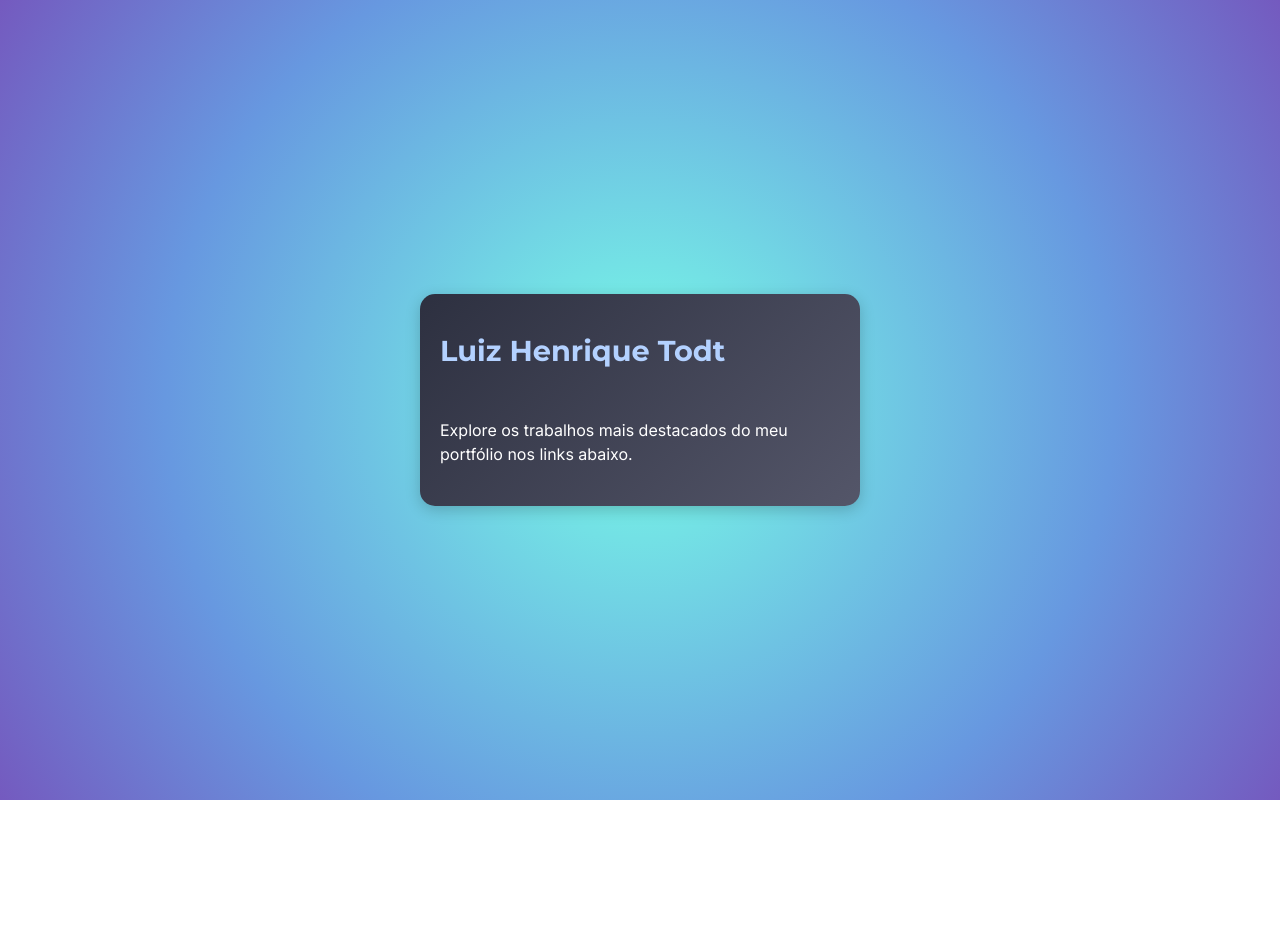
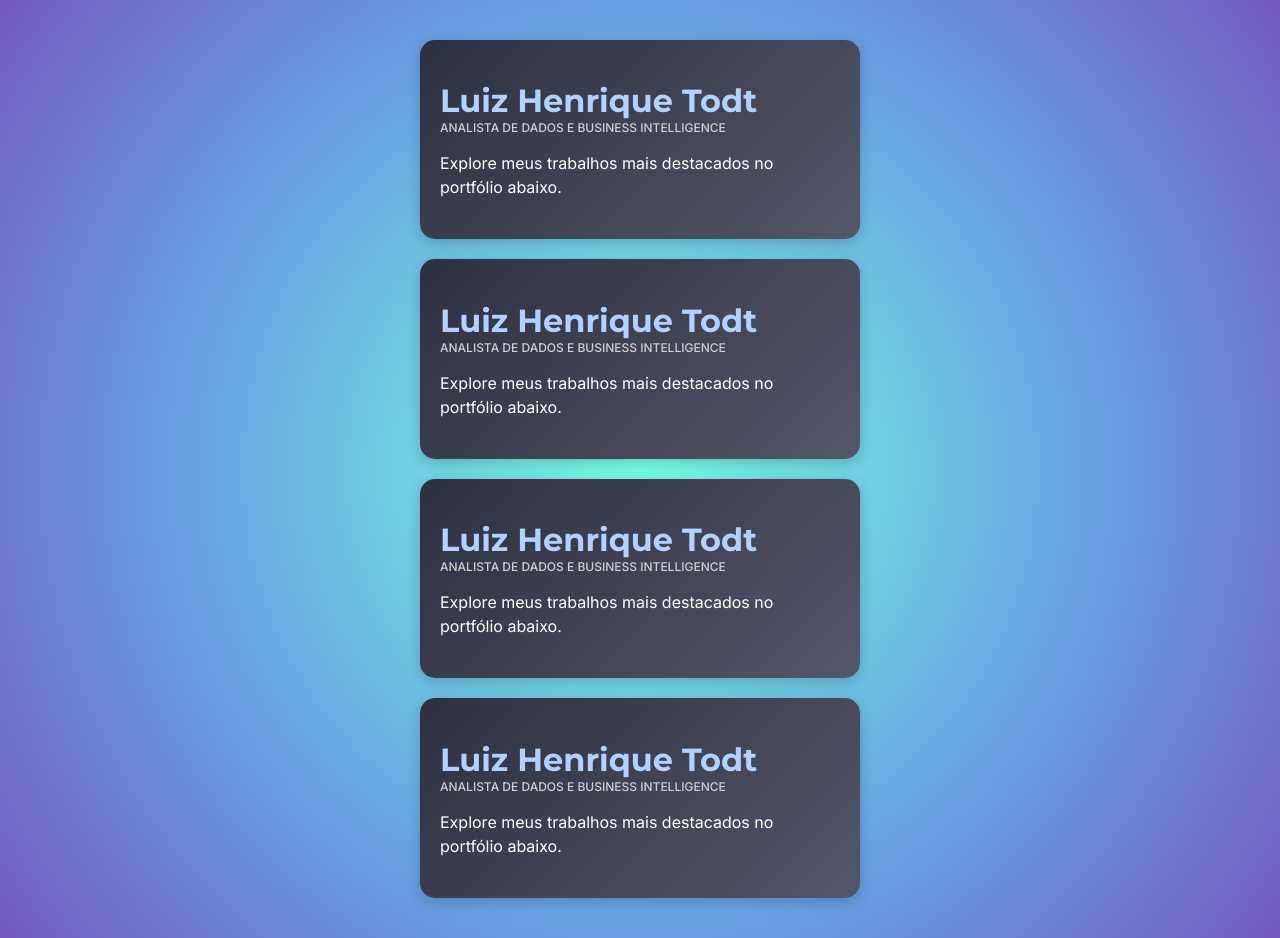
Before and after one commit to henriquetodt/port_tests, a plain HTML site: page index.html in a window 1280 px wide. Before the commit the page ends 800 px from the top, so only its background shows below. Drawn offline with Linux system fonts and the light colour scheme.

Commit message:
Add files via upload

```diff
--- a/index.html
+++ b/index.html
@@ -12,7 +12,25 @@
 <body>
     <div class="container">
         <h1>Luiz Henrique Todt</h1>
-        <p>Explore os trabalhos mais destacados do meu portfólio nos links abaixo.</p>
+        <h2>ANALISTA DE DADOS E BUSINESS INTELLIGENCE</h2>
+        <p>Explore meus trabalhos mais destacados no portfólio abaixo.</p>
+    </div>
+    <div class="container">
+        <h1>Luiz Henrique Todt</h1>
+        <h2>ANALISTA DE DADOS E BUSINESS INTELLIGENCE</h2>
+        <p>Explore meus trabalhos mais destacados no portfólio abaixo.</p>
+    </div>
+    <div class="container">
+        <h1>Luiz Henrique Todt</h1>
+        <h2>ANALISTA DE DADOS E BUSINESS INTELLIGENCE</h2>
+        <p>Explore meus trabalhos mais destacados no portfólio abaixo.</p>
+    </div>
+    <div class="container">
+        <h1>Luiz Henrique Todt</h1>
+        <h2>ANALISTA DE DADOS E BUSINESS INTELLIGENCE</h2>
+        <p>Explore meus trabalhos mais destacados no portfólio abaixo.</p>
+    </div>
+
 
     </div>
 </body>
--- a/style.css
+++ b/style.css
@@ -1,36 +1,36 @@
 /* style.css */
 body {
     margin: 0;
-    height: 100vh;
-    display: flex;
-    justify-content: center;
-    align-items: center;
+    padding: 20px; /* Adiciona espaçamento interno para evitar bordas coladas */
     background: radial-gradient(circle, #78FFE7 0%, #6798E0 63%, #745ABF 100%);
     font-family: 'Inter', Arial, sans-serif;
 }
 
+/* Estilização para os containers */
 .container {
-    max-width: 90%;
-    width: 400px;
+    max-width: 90%; /* Largura máxima adaptável */
+    width: 400px; /* Largura padrão */
+    margin: 20px auto; /* Espaçamento vertical e centralização horizontal */
     padding: 20px;
-    margin: 0 5%; /* Margem lateral de 5% */
     background: linear-gradient(135deg, #2D3040, #545669);
     border-radius: 15px;
     box-shadow: 0 4px 15px rgba(0, 0, 0, 0.2);
-    text-align: left; /* Alinhamento dos textos à esquerda */
+    text-align: left; /* Textos alinhados à esquerda */
     color: #ffffff;
 }
 
 .container h1 {
-    font-size: 1.8em;
-    margin-bottom: 5px; /* Redução do espaço entre h1 e h2 */
+    font-size: 2em;
+    margin-bottom: 0px; /* Espaçamento entre h1 e h2 */
+    color: #B3D1FF; /* Cor do texto do h1 */
     font-family: 'Montserrat', Arial, sans-serif;
-    color: #B3D1FF; /* Cor personalizada para o h1 */
 }
 
 .container h2 {
-    font-size: 1.2em;
-    margin-bottom: 50px;
+    font-size: 0.75em;
+    margin-top: 0;
+    padding-top: 0;
+    margin-bottom: 15px;
     font-weight: 500;
     color: #d1d1d1;
 }
@@ -39,12 +39,12 @@ body {
     font-size: 1em;
     line-height: 1.5;
     margin-bottom: 20px;
-    margin-top: 50px;
 }
 
+/* Barra de redes sociais */
 .social-bar {
     display: flex;
-    justify-content: flex-start; /* Ícones alinhados à esquerda */
+    justify-content: flex-start; /* Alinha ícones das redes sociais à esquerda */
     gap: 15px;
 }
 
@@ -52,12 +52,12 @@ body {
     color: #ffffff;
     font-size: 1.5em;
     text-decoration: none;
-    width: 50px;
-    height: 50px;
+    width: 50px; /* Largura fixa */
+    height: 50px; /* Altura fixa */
     display: flex;
     justify-content: center;
     align-items: center;
-    border-radius: 50%;
+    border-radius: 50%; /* Torna o elemento perfeitamente redondo */
     background: rgba(255, 255, 255, 0.1);
     transition: background 0.3s, transform 0.2s;
 }
@@ -99,8 +99,8 @@ body {
     }
 
     .social-icon {
-        width: 40px;
-        height: 40px;
-        font-size: 1.3em;
+        width: 40px; /* Menor largura em telas pequenas */
+        height: 40px; /* Menor altura em telas pequenas */
+        font-size: 1.3em; /* Ícones um pouco menores */
     }
 }
```
